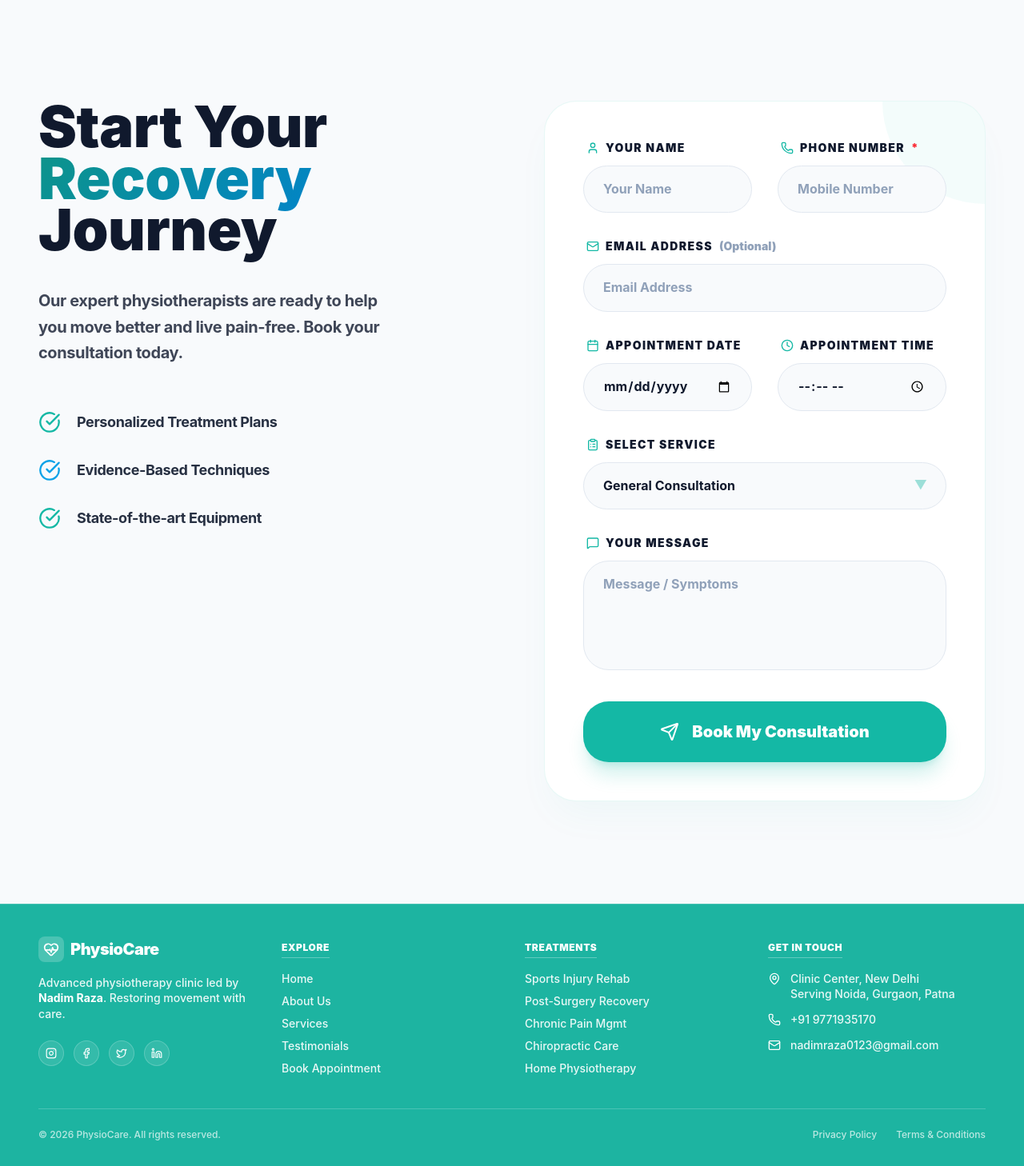
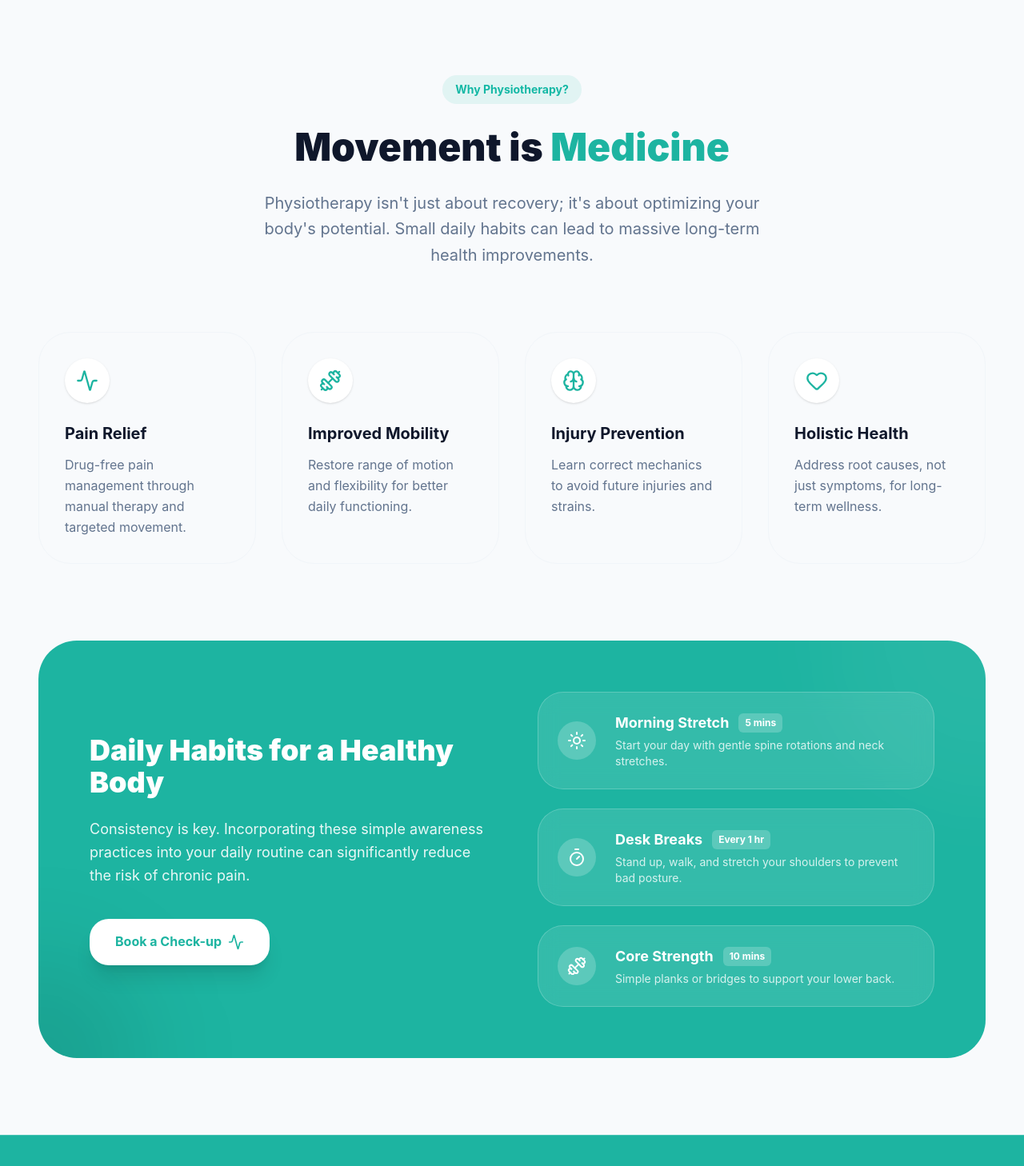
Before and after one commit to 4t1lucifer-cmd/healthcare-web-app, a Next.js app: page / in a window 1280 px wide. Shown: the part 1600-3058 px from the top of the page at 80% size. Built offline with nearby package versions, Linux system fonts and the light colour scheme.

Commit message:
feat(content): replace contact form with physio awareness section on homepage

```diff
--- /dev/null
+++ b/src/app/appointment/page.tsx
@@ -0,0 +1,15 @@
+import Contact from "@/components/Contact";
+import Navbar from "@/components/Navbar";
+import Footer from "@/components/Footer";
+
+export default function AppointmentPage() {
+    return (
+        <main className="min-h-screen bg-slate-50">
+            <Navbar />
+            <div className="pt-20">
+                <Contact />
+            </div>
+            <Footer />
+        </main>
+    );
+}
--- a/src/app/page.tsx
+++ b/src/app/page.tsx
@@ -1,7 +1,7 @@
 import Navbar from "@/components/Navbar";
 import Hero from "@/components/Hero";
 import Features from "@/components/Features";
-import Contact from "@/components/Contact";
+import Awareness from "@/components/Awareness";
 import Footer from "@/components/Footer";
 // Deployment trigger comment - Refined Theme & High Contrast Readability
 export default function Home() {
@@ -10,7 +10,7 @@ export default function Home() {
       <Navbar />
       <Hero />
       <Features />
-      <Contact />
+      <Awareness />
       <Footer />
     </main>
   );
--- /dev/null
+++ b/src/components/Awareness.tsx
@@ -0,0 +1,107 @@
+"use client";
+
+import React from 'react';
+import { motion } from 'framer-motion';
+import { Activity, Brain, Heart, Dumbbell, Sun, Timer } from 'lucide-react';
+
+const Awareness = () => {
+    const benefits = [
+        { icon: Activity, title: "Pain Relief", desc: "Drug-free pain management through manual therapy and targeted movement." },
+        { icon: Dumbbell, title: "Improved Mobility", desc: "Restore range of motion and flexibility for better daily functioning." },
+        { icon: Brain, title: "Injury Prevention", desc: "Learn correct mechanics to avoid future injuries and strains." },
+        { icon: Heart, title: "Holistic Health", desc: "Address root causes, not just symptoms, for long-term wellness." }
+    ];
+
+    const exercises = [
+        { icon: Sun, title: "Morning Stretch", time: "5 mins", desc: "Start your day with gentle spine rotations and neck stretches." },
+        { icon: Timer, title: "Desk Breaks", time: "Every 1 hr", desc: "Stand up, walk, and stretch your shoulders to prevent bad posture." },
+        { icon: Dumbbell, title: "Core Strength", time: "10 mins", desc: "Simple planks or bridges to support your lower back." }
+    ];
+
+    return (
+        <section className="py-24 px-6 md:px-12 max-w-7xl mx-auto">
+            {/* Header */}
+            <div className="text-center mb-20">
+                <motion.div
+                    initial={{ opacity: 0, scale: 0.9 }}
+                    whileInView={{ opacity: 1, scale: 1 }}
+                    className="inline-block px-4 py-2 rounded-full bg-primary/10 text-primary font-bold text-sm mb-6"
+                >
+                    Why Physiotherapy?
+                </motion.div>
+                <h2 className="text-4xl md:text-5xl font-black mb-6 text-slate-900 leading-tight">
+                    Movement is <span className="text-[#1DB4A1]">Medicine</span>
+                </h2>
+                <p className="text-xl text-slate-500 max-w-2xl mx-auto leading-relaxed">
+                    Physiotherapy isn't just about recovery; it's about optimizing your body's potential.
+                    Small daily habits can lead to massive long-term health improvements.
+                </p>
+            </div>
+
+            {/* Benefits Grid */}
+            <div className="grid grid-cols-1 md:grid-cols-2 lg:grid-cols-4 gap-8 mb-24">
+                {benefits.map((item, i) => (
+                    <motion.div
+                        key={i}
+                        initial={{ opacity: 0, y: 20 }}
+                        whileInView={{ opacity: 1, y: 0 }}
+                        transition={{ delay: i * 0.1 }}
+                        className="bg-slate-50 p-8 rounded-3xl border border-slate-100 hover:border-[#1DB4A1]/30 hover:shadow-lg transition-all group"
+                    >
+                        <div className="w-14 h-14 bg-white rounded-2xl flex items-center justify-center mb-6 shadow-sm group-hover:scale-110 transition-transform">
+                            <item.icon className="w-7 h-7 text-[#1DB4A1]" />
+                        </div>
+                        <h3 className="text-xl font-bold mb-3 text-slate-900">{item.title}</h3>
+                        <p className="text-slate-500 leading-relaxed">{item.desc}</p>
+                    </motion.div>
+                ))}
+            </div>
+
+            {/* Daily Awareness Section */}
+            <div className="bg-[#1DB4A1] rounded-[3rem] p-10 md:p-16 text-white relative overflow-hidden">
+                <div className="relative z-10 grid grid-cols-1 lg:grid-cols-2 gap-16 items-center">
+                    <div>
+                        <h3 className="text-3xl md:text-4xl font-black mb-6">Daily Habits for a Healthy Body</h3>
+                        <p className="text-white/90 text-lg mb-10 leading-relaxed">
+                            Consistency is key. Incorporating these simple awareness practices into your daily routine
+                            can significantly reduce the risk of chronic pain.
+                        </p>
+                        <a href="/appointment" className="inline-flex items-center gap-2 bg-white text-[#1DB4A1] px-8 py-4 rounded-xl font-bold shadow-xl hover:scale-105 transition-transform">
+                            Book a Check-up
+                            <Activity className="w-5 h-5" />
+                        </a>
+                    </div>
+
+                    <div className="grid gap-6">
+                        {exercises.map((ex, i) => (
+                            <motion.div
+                                key={i}
+                                initial={{ opacity: 0, x: 20 }}
+                                whileInView={{ opacity: 1, x: 0 }}
+                                transition={{ delay: 0.2 + i * 0.1 }}
+                                className="bg-white/10 backdrop-blur-md p-6 rounded-2xl border border-white/20 flex items-center gap-6"
+                            >
+                                <div className="w-12 h-12 bg-white/20 rounded-full flex items-center justify-center flex-shrink-0">
+                                    <ex.icon className="w-6 h-6 text-white" />
+                                </div>
+                                <div>
+                                    <h4 className="text-lg font-bold flex items-center gap-3">
+                                        {ex.title}
+                                        <span className="text-xs bg-white/20 px-2 py-1 rounded-md">{ex.time}</span>
+                                    </h4>
+                                    <p className="text-white/80 text-sm mt-1">{ex.desc}</p>
+                                </div>
+                            </motion.div>
+                        ))}
+                    </div>
+                </div>
+
+                {/* Decorative Background */}
+                <div className="absolute top-0 right-0 w-96 h-96 bg-white/5 rounded-full blur-3xl -translate-y-1/2 translate-x-1/2" />
+                <div className="absolute bottom-0 left-0 w-64 h-64 bg-black/10 rounded-full blur-3xl translate-y-1/2 -translate-x-1/2" />
+            </div>
+        </section>
+    );
+};
+
+export default Awareness;
```
